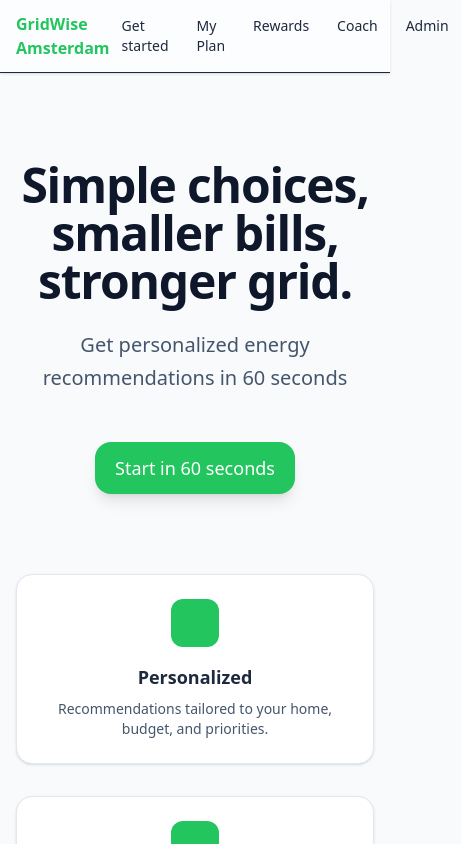
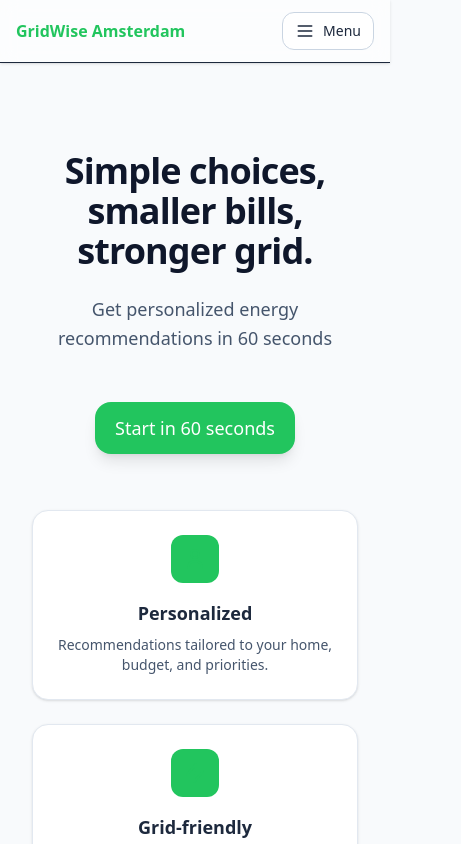
Before and after one commit to StrahilPeykov/gridwise, a React (Vite) app: page / in a window 390 px wide. Shown: the top 844 px of the page, 461 px wide, since content can reach past the window. Built offline with nearby package versions, Linux system fonts and the light colour scheme.

Commit message:
Improve mobile navigation and layout responsiveness

```diff
--- a/src/App.tsx
+++ b/src/App.tsx
@@ -1,4 +1,5 @@
 import { Routes, Route, Link, useLocation } from 'react-router-dom';
+import { useEffect, useState } from 'react';
 import { useApp } from './store';
 import { useTranslation } from './i18n';
 import Landing from './pages/Landing';
@@ -12,6 +13,12 @@ export default function App() {
   const { profile } = useApp();
   const { t } = useTranslation(profile?.lang || 'en');
   const location = useLocation();
+  const [mobileOpen, setMobileOpen] = useState(false);
+
+  useEffect(() => {
+    // Close mobile menu on route change
+    setMobileOpen(false);
+  }, [location.pathname]);
 
   return (
     <div className="min-h-screen">
@@ -20,7 +27,8 @@ export default function App() {
           <Link to="/" className="text-base font-semibold text-[rgb(var(--brand))]">
             GridWise Amsterdam
           </Link>
-          <nav className="flex gap-1 text-sm">
+          {/* Desktop nav */}
+          <nav className="hidden md:flex gap-1 text-sm">
             <Link
               to="/start"
               className={`nav-pill ${location.pathname === '/start' ? 'bg-slate-100 font-semibold' : ''}`}
@@ -52,7 +60,60 @@ export default function App() {
               {t('nav.admin')}
             </Link>
           </nav>
+
+          {/* Mobile menu button */}
+          <button
+            className="md:hidden inline-flex items-center gap-2 rounded-xl border border-slate-300 bg-white px-3 py-2 text-sm"
+            aria-label="Menu"
+            aria-expanded={mobileOpen}
+            onClick={() => setMobileOpen(o => !o)}
+          >
+            <svg className="w-5 h-5" fill="none" stroke="currentColor" viewBox="0 0 24 24">
+              <path strokeLinecap="round" strokeLinejoin="round" strokeWidth={2} d="M4 6h16M4 12h16M4 18h16" />
+            </svg>
+            <span>Menu</span>
+          </button>
         </div>
+
+        {/* Mobile nav panel */}
+        {mobileOpen && (
+          <div className="md:hidden border-t bg-white/95 backdrop-blur">
+            <div className="max-w-6xl mx-auto px-4 py-3">
+              <div className="flex gap-2 overflow-x-auto whitespace-nowrap">
+                <Link
+                  to="/start"
+                  className={`nav-pill ${location.pathname === '/start' ? 'bg-slate-100 font-semibold' : ''}`}
+                >
+                  {t('nav.start')}
+                </Link>
+                <Link
+                  to="/plan"
+                  className={`nav-pill ${location.pathname === '/plan' ? 'bg-slate-100 font-semibold' : ''}`}
+                >
+                  {t('nav.plan')}
+                </Link>
+                <Link
+                  to="/rewards"
+                  className={`nav-pill ${location.pathname === '/rewards' ? 'bg-slate-100 font-semibold' : ''}`}
+                >
+                  {t('nav.rewards')}
+                </Link>
+                <Link
+                  to="/coach"
+                  className={`nav-pill ${location.pathname === '/coach' ? 'bg-slate-100 font-semibold' : ''}`}
+                >
+                  {t('nav.coach')}
+                </Link>
+                <Link
+                  to="/admin"
+                  className={`nav-pill ${location.pathname === '/admin' ? 'bg-slate-100 font-semibold' : ''}`}
+                >
+                  {t('nav.admin')}
+                </Link>
+              </div>
+            </div>
+          </div>
+        )}
       </header>
 
       <main className="max-w-6xl mx-auto px-4 py-6">
--- a/src/pages/Coach.tsx
+++ b/src/pages/Coach.tsx
@@ -1,3 +1,4 @@
+import { Link } from 'react-router-dom';
 import { useApp } from '../store';
 import { useTranslation } from '../i18n';
 
@@ -9,9 +10,9 @@ export default function Coach() {
     return (
       <div className="text-center py-16">
         <p className="text-slate-600 mb-4">Please complete the onboarding first.</p>
-        <a href="/start" className="text-[rgb(var(--brand))] hover:underline">
+        <Link to="/start" className="text-[rgb(var(--brand))] hover:underline">
           Start here
-        </a>
+        </Link>
       </div>
     );
   }
--- a/src/pages/Landing.tsx
+++ b/src/pages/Landing.tsx
@@ -8,11 +8,11 @@ export default function Landing() {
 
   return (
     <div className="py-16 text-center">
-      <div className="max-w-3xl mx-auto relative">
-        <h1 className="text-5xl font-bold text-slate-900 mb-6 tracking-tight">
+      <div className="max-w-3xl mx-auto relative px-4 md:px-0">
+        <h1 className="text-4xl md:text-5xl font-bold text-slate-900 mb-6 tracking-tight">
           {t('landing.title')}
         </h1>
-        <p className="text-xl text-slate-600 mb-12 leading-relaxed">
+        <p className="text-lg md:text-xl text-slate-600 mb-12 leading-relaxed">
           {t('landing.subtitle')}
         </p>
 
@@ -21,7 +21,7 @@ export default function Landing() {
         </Link>
       </div>
 
-      <div className="grid md:grid-cols-3 gap-8 mt-20 max-w-4xl mx-auto">
+      <div className="grid grid-cols-1 md:grid-cols-3 gap-6 md:gap-8 mt-14 md:mt-20 max-w-4xl mx-auto px-4 md:px-0">
         <div className="card p-6">
           <div className="w-12 h-12 bg-[rgb(var(--brand))] bg-opacity-10 rounded-xl flex items-center justify-center mx-auto mb-4">
             <svg className="w-6 h-6 text-[rgb(var(--brand))]" fill="none" stroke="currentColor" viewBox="0 0 24 24">
--- a/src/pages/Plan.tsx
+++ b/src/pages/Plan.tsx
@@ -1,4 +1,5 @@
 import { useState } from 'react';
+import { Link } from 'react-router-dom';
 import { useApp } from '../store';
 import { useTranslation } from '../i18n';
 import constrainedAreas from '../data/grid_constrained_pc4.json';
@@ -13,9 +14,9 @@ export default function Plan() {
     return (
       <div className="text-center py-16">
         <p className="text-slate-600 mb-4">Please complete the onboarding first.</p>
-        <a href="/start" className="text-[rgb(var(--brand))] hover:underline">
+        <Link to="/start" className="text-[rgb(var(--brand))] hover:underline">
           Start here
-        </a>
+        </Link>
       </div>
     );
   }
--- a/src/pages/Rewards.tsx
+++ b/src/pages/Rewards.tsx
@@ -84,7 +84,7 @@ export default function Rewards() {
         )}
 
         {/* Level Milestones */}
-        <div className="grid grid-cols-2 md:grid-cols-4 gap-4 mt-6">
+        <div className="grid grid-cols-1 sm:grid-cols-2 md:grid-cols-4 gap-4 mt-6">
           {levels.map((level) => (
             <div
               key={level.threshold}
```
